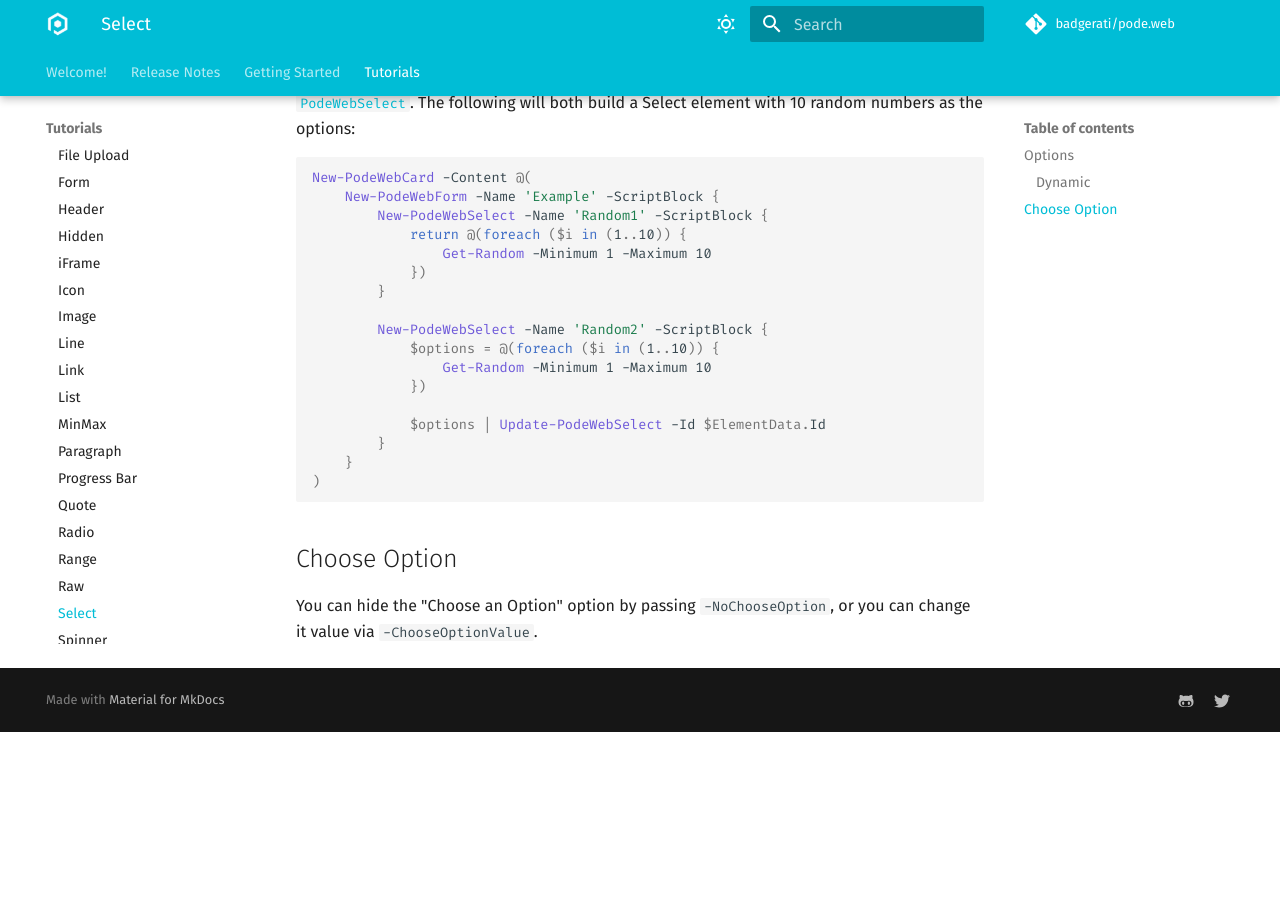
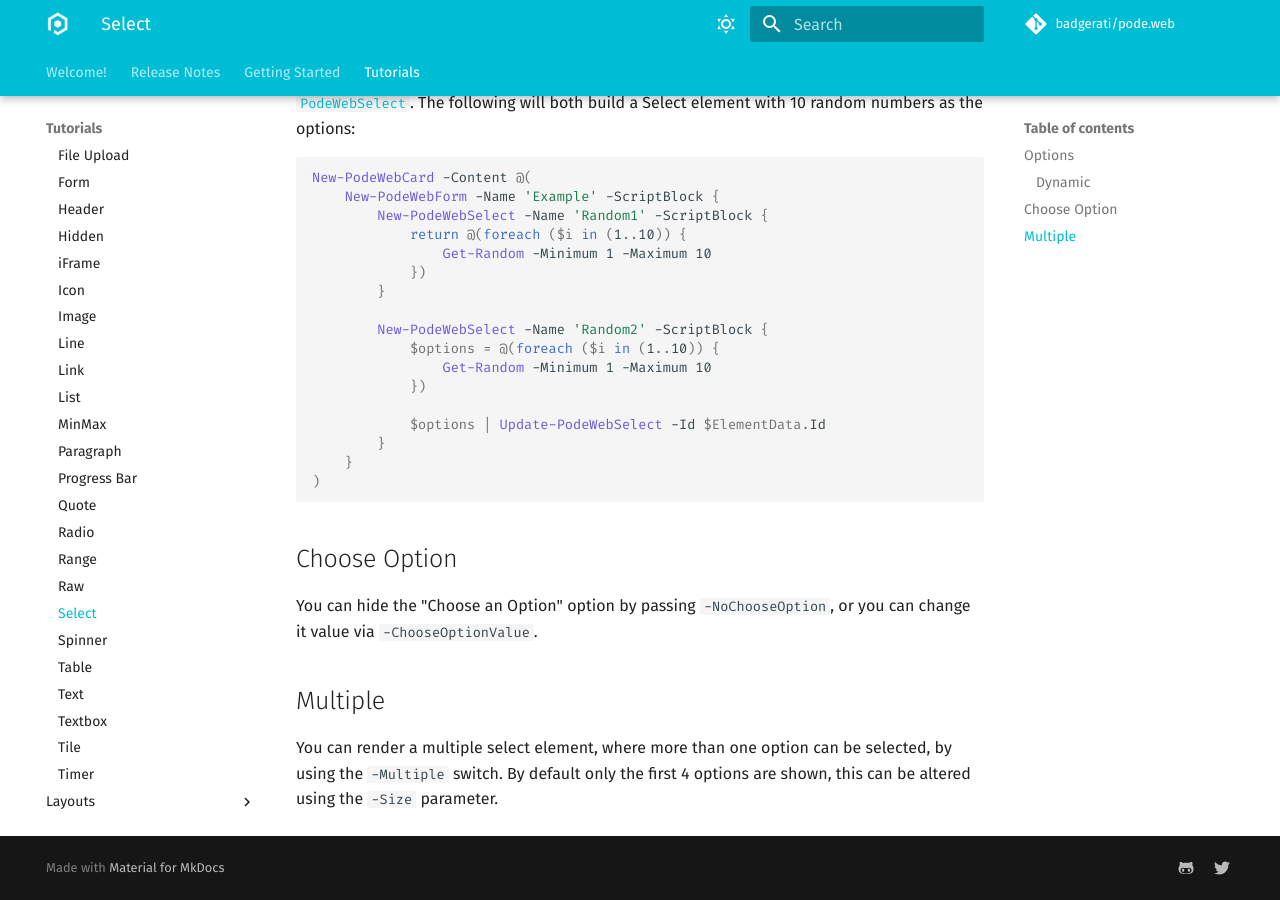
Before and after one commit to Badgerati/Pode.Web, an MkDocs documentation site: the page built from docs/Tutorials/Elements/Select.md, in a window 1280 px wide and 900 px high, scrolled down 1188 px. Built offline with MkDocs 1.6.1 and Material for MkDocs 9.7.7, drawn with Linux system fonts in a browser that asks for light colours; comment, search, counter and statistics services are not loaded; before the commit the page ends 1920 px from its top, so only the background shows below that.

Commit message:
#149: add -Size parameter to New-PodeWebSelect for multiple selects

```diff
--- a/docs/Tutorials/Elements/Select.md
+++ b/docs/Tutorials/Elements/Select.md
@@ -54,3 +54,7 @@ New-PodeWebCard -Content @(
 ## Choose Option
 
 You can hide the "Choose an Option" option by passing `-NoChooseOption`, or you can change it value via `-ChooseOptionValue`.
+
+## Multiple
+
+You can render a multiple select element, where more than one option can be selected, by using the `-Multiple` switch. By default only the first 4 options are shown, this can be altered using the `-Size` parameter.
```
Also changed, not shown: docs/Tutorials/Elements/Textbox.md (+2 -0 lines), docs/Tutorials/Outputs/Textbox.md (+2 -0 lines), 6 other files.
